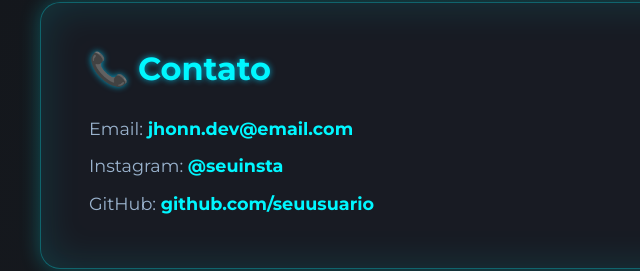
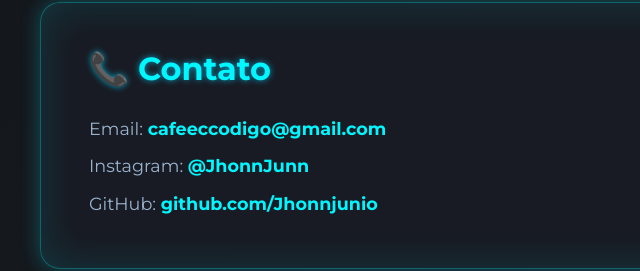
Before and after one commit to JhonnJunio/Portifolio, a plain HTML site: page index.html in a window 1280 px wide. Shown: the part 1644-1915 px from the top of the page, 200-840 px from the left. Drawn offline with Linux system fonts and the light colour scheme.

Commit message:
Atualização do portfólio

```diff
--- a/index.html
+++ b/index.html
@@ -358,9 +358,9 @@
 
   <section data-section="contato" id="contato">
     <h2 data-tooltip="Me contate">📞 Contato</h2>
-    <p>Email: <a href="mailto:jhonn.dev@email.com">jhonn.dev@email.com</a></p>
-    <p>Instagram: <a href="https://instagram.com/seuinsta" target="_blank" rel="noopener">@seuinsta</a></p>
-    <p>GitHub: <a href="https://github.com/seuusuario" target="_blank" rel="noopener">github.com/seuusuario</a></p>
+    <p>Email: <a href="mailto:jhonn.dev@email.com">cafeeccodigo@gmail.com</a></p>
+    <p>Instagram: <a href="https://instagram.com/seuinsta" target="_blank" rel="noopener">@JhonnJunn</a></p>
+    <p>GitHub: <a href="https://github.com/seuusuario" target="_blank" rel="noopener">github.com/Jhonnjunio</a></p>
   </section>
 
   <footer>
```
